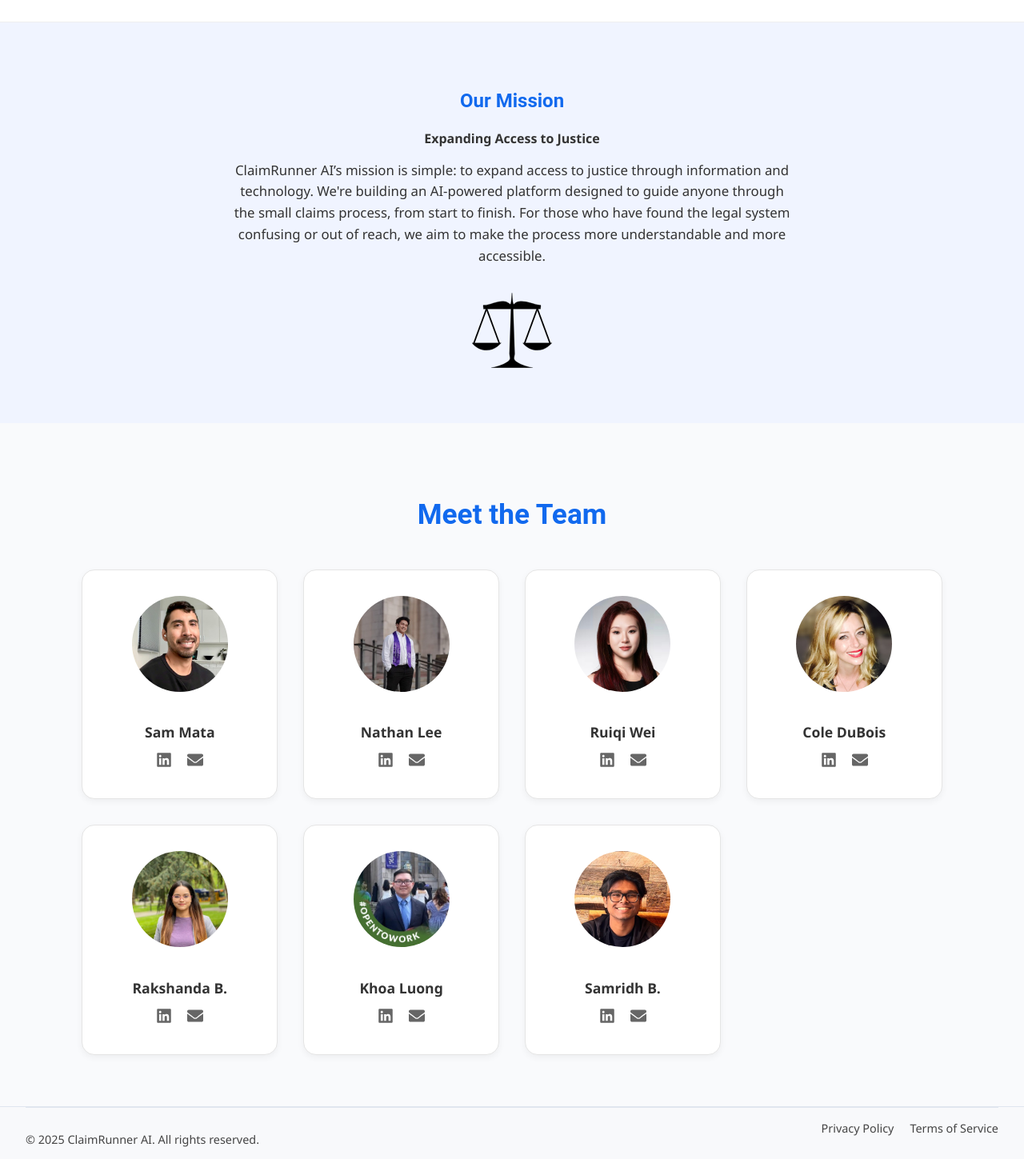
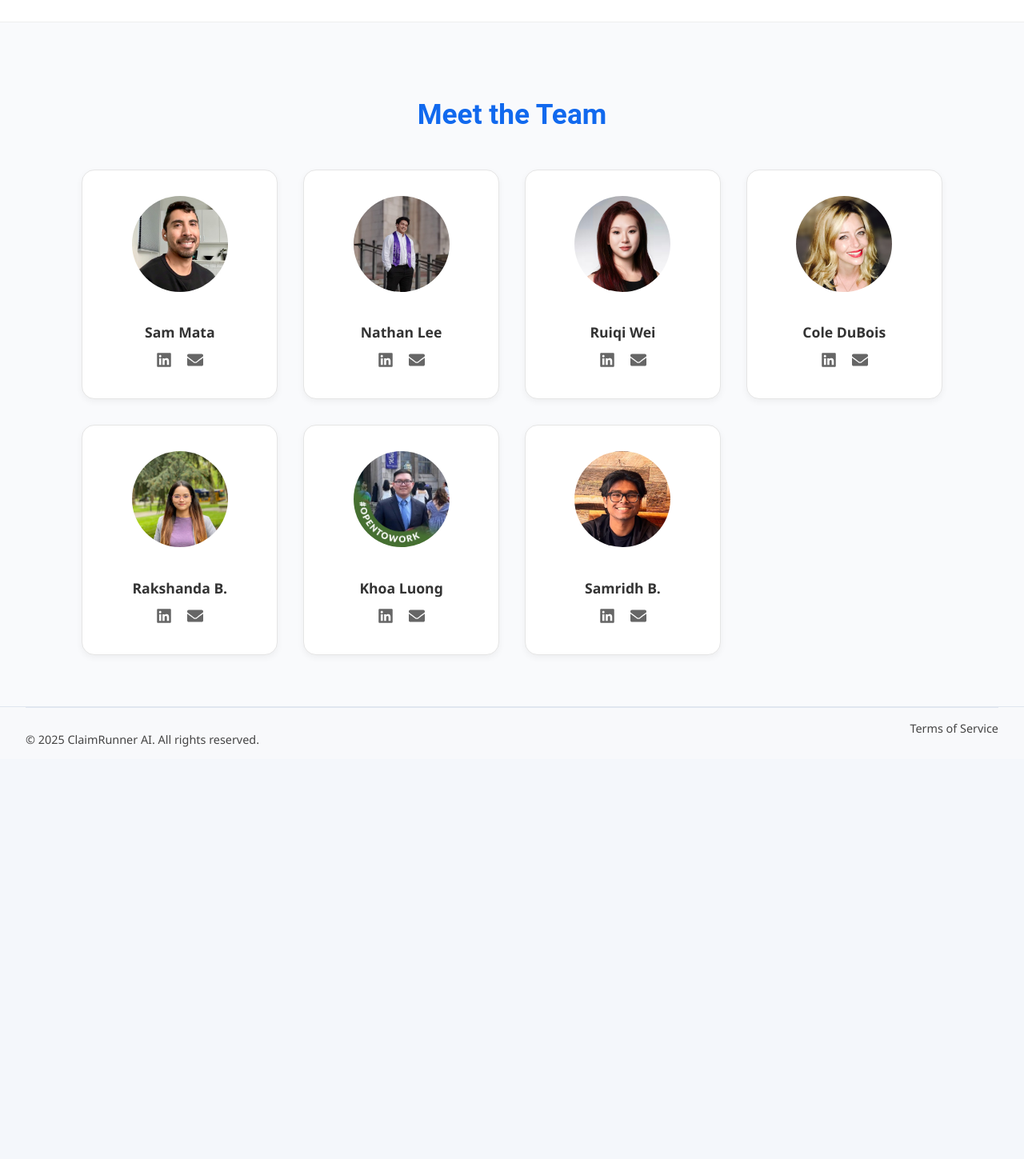
Before and after one commit to rakkshanda/claimrunner.ai, a React (Create React App) app: page /team in a window 1280 px wide. Shown: the part 71-1520 px from the top of the page at 80% size. After the commit the page ends 1020 px from the top, so only its background shows below. Built offline with nearby package versions, Linux system fonts and the light colour scheme.

Commit message:
team card layout and ocntact form

```diff
--- a/src/pages/Footer.jsx
+++ b/src/pages/Footer.jsx
@@ -9,7 +9,7 @@ function Footer() {
       <div className="footer-bottom">
         <p>© {new Date().getFullYear()} ClaimRunner&nbsp;AI. All rights reserved.</p>
         <div className="footer-policy">
-          <a href="#">Privacy Policy</a>
+          {/* <a href="#">Privacy Policy</a> */}
         <a href="/terms-of-service">Terms of Service</a>
         </div>
       </div>
--- a/src/pages/Home.jsx
+++ b/src/pages/Home.jsx
@@ -1,6 +1,7 @@
 import { useNavigate } from 'react-router-dom';
 import './Home.scss';
 import heroImage from '../media/homep.svg';
+import missionImage from '../media/mission.svg';
 
 function Home() {
   const navigate = useNavigate();
@@ -78,6 +79,14 @@ function Home() {
           ))}
         </div>
       </section>
+ <section className="mission">
+        <h2>Our Mission</h2>
+        <h4>Expanding Access to Justice</h4>
+        <p>
+          ClaimRunner AI’s mission is simple: to expand access to justice through information and technology. We're building an AI‑powered platform designed to guide anyone through the small claims process, from start to finish. For those who have found the legal system confusing or out of reach, we aim to make the process more understandable and more accessible.
+        </p>
+        <img src={missionImage} alt="Mission illustration" />
+      </section>
 
     </div>
   );
--- a/src/pages/Team.jsx
+++ b/src/pages/Team.jsx
@@ -23,15 +23,6 @@ const team = [
 export default function Team() {
   return (
     <>
-      {/* Mission section moved from Home.jsx */}
-      <section className="mission">
-        <h2>Our Mission</h2>
-        <h4>Expanding Access to Justice</h4>
-        <p>
-          ClaimRunner AI’s mission is simple: to expand access to justice through information and technology. We're building an AI‑powered platform designed to guide anyone through the small claims process, from start to finish. For those who have found the legal system confusing or out of reach, we aim to make the process more understandable and more accessible.
-        </p>
-        <img src={missionImage} alt="Mission illustration" />
-      </section>
 
       {/* Team section remains the same */}
       <section className="team">
```
